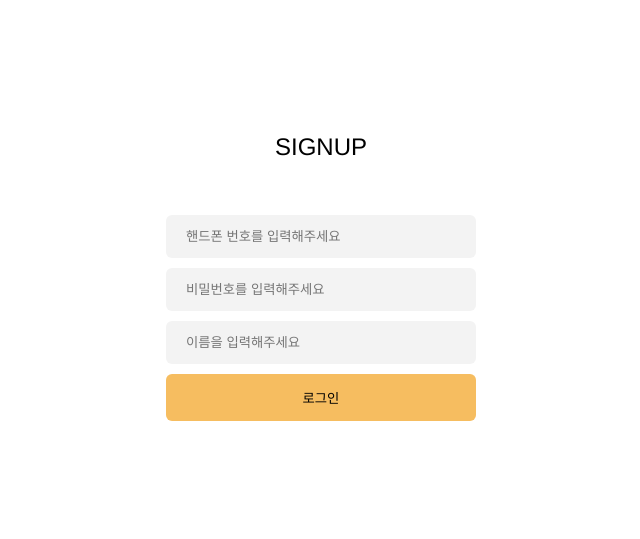
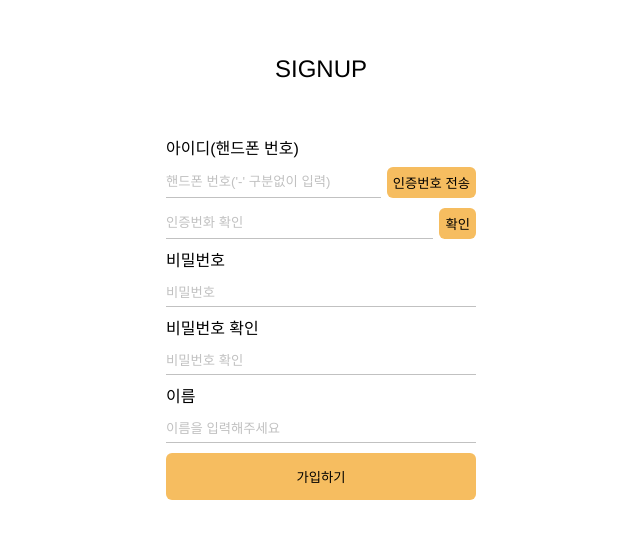
Before and after one commit to aha-point/front, a React (Create React App) app: page /signup in a window 1280 px wide. Shown: the part 125-664 px from the top of the page, without its empty margins (319-959 px from the left). Built offline with nearby package versions, Linux system fonts and the light colour scheme.

Commit message:
signup 이미지 없로드 진행중..

```diff
--- a/package.json
+++ b/package.json
@@ -14,6 +14,7 @@
 		"@types/node": "^16.18.12",
 		"@types/react": "^18.0.28",
 		"@types/react-dom": "^18.0.10",
+		"dotenv": "^16.0.3",
 		"react": "^18.2.0",
 		"react-dom": "^18.2.0",
 		"react-router-dom": "^6.8.1",
--- a/src/Components/BasicInput.tsx
+++ b/src/Components/BasicInput.tsx
@@ -1,19 +1,22 @@
 import React from 'react';
 import styled from 'styled-components';
 
-interface BasicInfoTextFieldProps {
+interface BasicInputFieldProps {
   fieldName: string;
   type: string;
   placeholder?: string;
 }
-export const BasicInput = ({ placeholder, type, fieldName }: BasicInfoTextFieldProps) => {
+export const BasicInput = ({ placeholder, type, fieldName }: BasicInputFieldProps) => {
   return <Input placeholder={placeholder} type={type} name={fieldName} />;
 };
 const Input = styled.input`
-  padding: 14px 20px;
-  margin-bottom: 10px;
+  padding: 6px 0;
+
   border: none;
+  border-bottom: 1px solid #c1c1c1;
   outline: none;
-  background-color: #f3f3f3;
-  border-radius: 6px;
+  flex-grow: 1;
+  &::placeholder {
+    color: #c1c1c1;
+  }
 `;
--- a/src/Components/BasicInputWithLabel.tsx
+++ b/src/Components/BasicInputWithLabel.tsx
@@ -7,12 +7,7 @@ interface BasicInfoTextFieldProps {
   label: string;
   placeholder?: string;
 }
-export const BasicInputWithLabel = ({
-  placeholder,
-  type,
-  fieldName,
-  label,
-}: BasicInfoTextFieldProps) => {
+const BasicInputWithLabel = ({ placeholder, type, fieldName, label }: BasicInfoTextFieldProps) => {
   return (
     <Box>
       <Label htmlFor={fieldName}>{label}</Label>
@@ -37,3 +32,4 @@ const Input = styled.input`
     color: #c1c1c1;
   }
 `;
+export default BasicInputWithLabel;
--- /dev/null
+++ b/src/Components/FIleInput.tsx
@@ -0,0 +1,66 @@
+import React, { useRef } from 'react';
+import styled from 'styled-components';
+
+interface FileInputProps {}
+
+const FileInput = ({}: FileInputProps) => {
+  const fileInput = useRef<HTMLInputElement>(null);
+  const onClickButton = (e: React.MouseEvent<HTMLElement>) => {
+    if (fileInput.current) {
+      fileInput.current.click();
+    }
+  };
+  const uploadImage = async (file: File) => {
+    const formData = new FormData();
+    formData.append('file', file);
+    formData.append('upload_preset', process.env.REACT_APP_CLOUDINARY_UPLOAD_PRESET as string);
+    //cloudinary 업로드
+
+    return fetch(process.env.REACT_APP_CLOUDINARY_URL as string, {
+      method: 'POST',
+      body: formData,
+    })
+      .then((res) => res.json())
+      .then((data) => data.url);
+  };
+  const onChangeFileUploadInput = (e: React.ChangeEvent<HTMLInputElement>) => {
+    if (!e.target.files) {
+      return;
+    }
+    console.log(e.target.files[0]);
+  };
+  return (
+    <div>
+      <div>
+        <img
+          src="/logo192.png"
+          alt=""
+          //   srcset="DetailedHTMLProps<ImgHTMLAttributes<HTMLImageElement>, HTMLImageElement>"
+        />
+      </div>
+      <Button onClick={onClickButton}>이미지 업로드</Button>
+      <Input
+        ref={fileInput}
+        onChange={onChangeFileUploadInput}
+        type="file"
+        accept="image/*"
+        name="chooseFile"
+      />
+    </div>
+  );
+};
+const Input = styled.input`
+  display: none;
+`;
+const Button = styled.button`
+  background-color: #f6bd60;
+  border: none;
+  padding: 6px;
+  margin-left: 6px;
+  border-radius: 6px;
+  cursor: pointer;
+  &:hover {
+    background-color: #f7ede2;
+  }
+`;
+export default FileInput;
--- /dev/null
+++ b/src/Components/InputButton.tsx
@@ -0,0 +1,36 @@
+import React from 'react';
+import styled from 'styled-components';
+import { BasicInput } from './BasicInput';
+
+interface InputFieldProps {
+  fieldName: string;
+  type: string;
+  label: string;
+  placeholder?: string;
+  buttonText: string;
+}
+
+const InputButton = ({ placeholder, type, label, fieldName, buttonText }: InputFieldProps) => {
+  return (
+    <Box>
+      <BasicInput placeholder={placeholder} type={type} fieldName={fieldName}></BasicInput>
+      <Button>{buttonText}</Button>
+    </Box>
+  );
+};
+const Box = styled.div`
+  display: flex;
+  margin-bottom: 10px;
+`;
+const Button = styled.button`
+  background-color: #f6bd60;
+  border: none;
+  padding: 6px;
+  margin-left: 6px;
+  border-radius: 6px;
+  cursor: pointer;
+  &:hover {
+    background-color: #f7ede2;
+  }
+`;
+export default InputButton;
--- a/src/pages/SIngup.tsx
+++ b/src/pages/SIngup.tsx
@@ -1,6 +1,8 @@
 import React from 'react';
 import styled from 'styled-components';
 import { BasicInput } from '../Components/BasicInput';
+import BasicInputWithLabel from '../Components/BasicInputWithLabel';
+import InputButton from '../Components/InputButton';
 
 export const SIngup = () => {
   return (
@@ -8,15 +10,41 @@ export const SIngup = () => {
       <MobileView>
         <Title>SIGNUP</Title>
         <FormDiv>
-          <BasicInput
-            placeholder="핸드폰 번호를 입력해주세요"
+          <Label htmlFor="phoneNumber">아이디(핸드폰 번호)</Label>
+          <InputButton
+            placeholder="핸드폰 번호('-' 구분없이 입력)"
             type="number"
+            label="아이디(핸드폰 번호)"
             fieldName="phoneNumber"
+            buttonText="인증번호 전송"
           />
-          <BasicInput placeholder="비밀번호를 입력해주세요" type="password" fieldName="password" />
-          <BasicInput placeholder="이름을 입력해주세요" type="text" fieldName="name" />
+          <InputButton
+            placeholder="인증번화 확인"
+            type="number"
+            label="아이디(핸드폰 번호)"
+            fieldName="phoneNumber"
+            buttonText="확인"
+          />
+          <BasicInputWithLabel
+            placeholder="비밀번호"
+            type="password"
+            fieldName="password"
+            label="비밀번호"
+          />
+          <BasicInputWithLabel
+            placeholder="비밀번호 확인"
+            type="password"
+            fieldName="password"
+            label="비밀번호 확인"
+          />
+          <BasicInputWithLabel
+            placeholder="이름을 입력해주세요"
+            type="text"
+            fieldName="name"
+            label="이름"
+          />
 
-          <Button>로그인</Button>
+          <Button>가입하기</Button>
         </FormDiv>
       </MobileView>
     </Wapper>
@@ -42,7 +70,9 @@ const Title = styled.h1`
   font-size: 24px;
   margin-bottom: 50px;
 `;
-
+const Label = styled.label`
+  margin-bottom: 6px;
+`;
 const Button = styled.button`
   background-color: #f6bd60;
   border: none;
--- a/src/pages/SIngupStore.tsx
+++ b/src/pages/SIngupStore.tsx
@@ -1,6 +1,9 @@
 import React from 'react';
 import styled from 'styled-components';
-import { BasicInputWithLabel } from '../Components/BasicInputWithLabel';
+import BasicInputWithLabel from '../Components/BasicInputWithLabel';
+import FileInput from '../Components/FIleInput';
+
+import InputButton from '../Components/InputButton';
 
 export const SIngupStore = () => {
   return (
@@ -8,11 +11,20 @@ export const SIngupStore = () => {
       <MobileView>
         <Title>SIGNUP</Title>
         <FormDiv>
-          <BasicInputWithLabel
+          <Label htmlFor="phoneNumber">아이디(핸드폰 번호)</Label>
+          <InputButton
             placeholder="핸드폰 번호('-' 구분없이 입력)"
             type="number"
+            label="아이디(핸드폰 번호)"
             fieldName="phoneNumber"
+            buttonText="인증번호 전송"
+          />
+          <InputButton
+            placeholder="인증번화 확인"
+            type="number"
             label="아이디(핸드폰 번호)"
+            fieldName="phoneNumber"
+            buttonText="확인"
           />
           <BasicInputWithLabel
             placeholder="비밀번호"
@@ -51,8 +63,9 @@ export const SIngupStore = () => {
             fieldName="name"
             label="적립률"
           />
-          <label htmlFor="fileChoose">가게 이미지</label>
-          <input type="file" name="fileChoose" accept="image/*" />
+          {/* <label htmlFor="fileChoose">가게 이미지</label>
+          <input type="file" name="fileChoose" accept="image/*" /> */}
+          <FileInput></FileInput>
           <Button onClick={() => console.log('click')}>로그인</Button>
         </FormDiv>
       </MobileView>
@@ -79,7 +92,9 @@ const Title = styled.h1`
   font-size: 24px;
   margin-bottom: 50px;
 `;
-
+const Label = styled.label`
+  margin-bottom: 6px;
+`;
 const Button = styled.button`
   background-color: #f6bd60;
   border: none;
--- a/src/pages/Signin.tsx
+++ b/src/pages/Signin.tsx
@@ -14,6 +14,9 @@ export const Signin = () => {
             <BasicInput placeholder="Password" type="password" fieldName="password" />
             <Button>로그인</Button>
           </FormDiv>
+          <div>회원이 아니신가요?</div>
+          <div>가게 회원가입</div>
+          <div>일반 회원가입</div>
         </MobileView>
       </SplitedView50>
     </Wapper>
```
Also changed, not shown: src/react-app-env.d.ts (+7 -0 lines), 1 other file (tests, documents, lock files or other folders).
